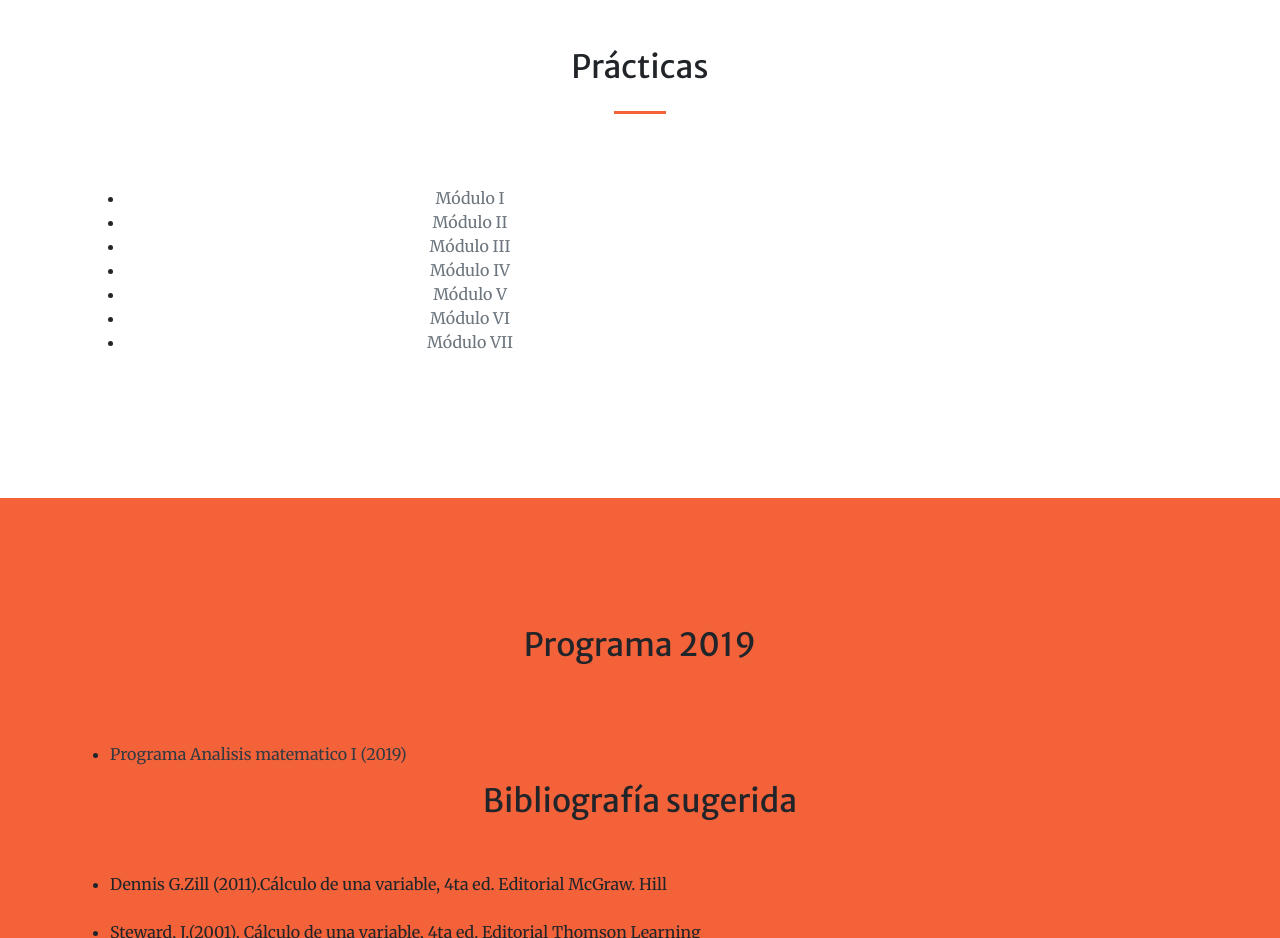
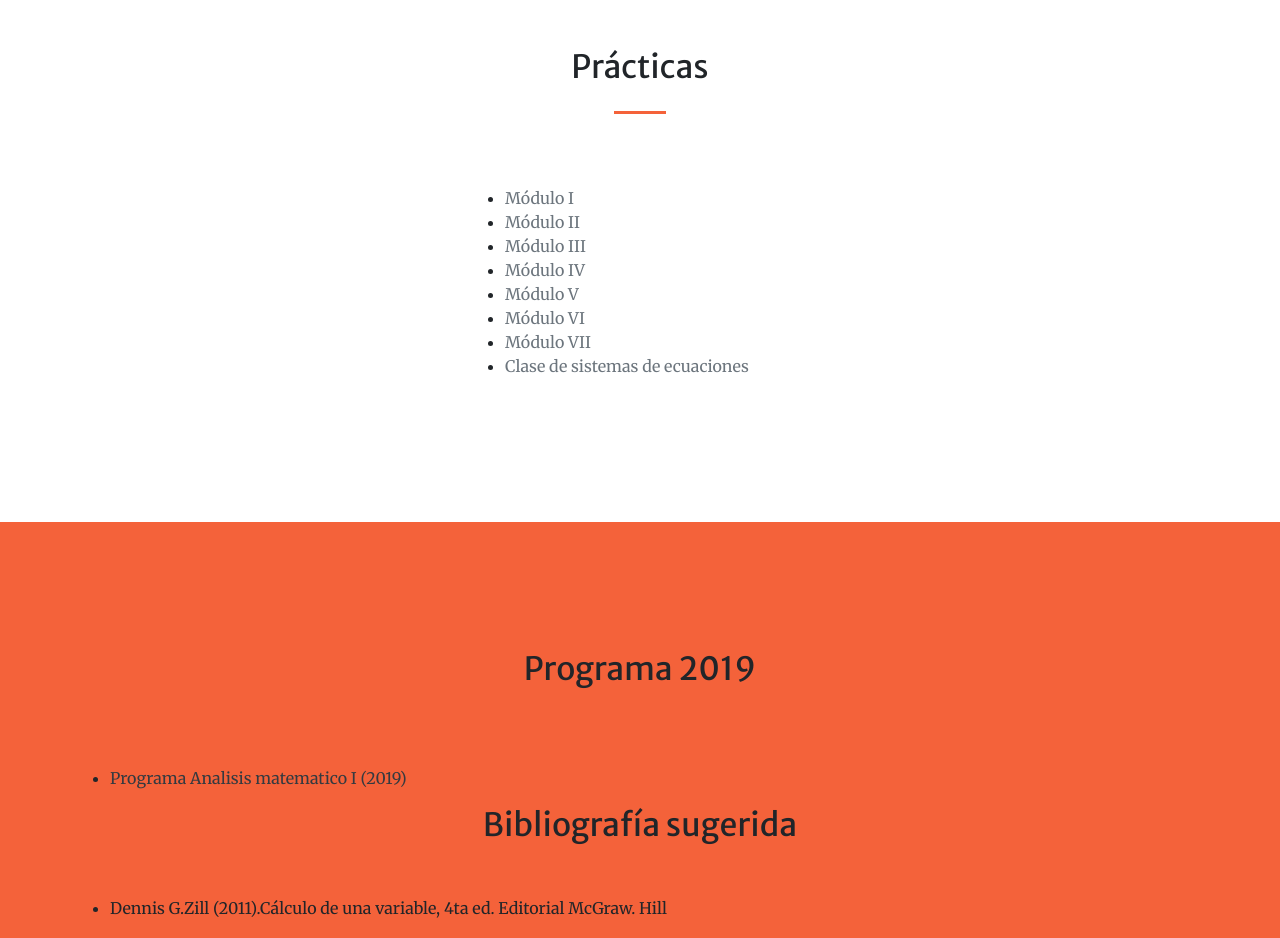
Before and after one commit to DavidJorrin/analisis_bio, a website with bundled scripts: page index.html in a window 1280 px wide. Shown: the part 1620-2558 px from the top of the page. Built offline with nearby package versions, Linux system fonts and the light colour scheme.

Commit message:
Agregamos clase de sistema de ecuaciones

```diff
--- a/index.html
+++ b/index.html
@@ -110,8 +110,9 @@
     <div class="container">
       <h2 class="text-center mt-0">Prácticas</h2>
       <hr class="divider my-4">
-      <div class="row">
-                <div class="col-lg-8 text-center mt-0">
+      <div class="row justify-content-md-center">
+                <div class="col-lg-4  mt-0">
+                <div id="intro" class="pull-right">
                   <p class="text-muted mb-5">
                   <ul>
                    <li><a class="text-muted mt-0" href="Descarga/Unidad_I.pdf" download="ModuloI">Módulo I</a> </li>
@@ -121,7 +122,9 @@
                    <li><a class="text-muted mt-0" href="Descarga/Unidad_V.pdf" download="ModuloV">Módulo V</a> </li>
                    <li><a class="text-muted mt-0" href="Descarga/Unidad_VI.pdf" download="ModuloVI">Módulo VI</a> </li>
                    <li><a class="text-muted mt-0" href="Descarga/Unidad_VII.pdf" download="ModuloVII">Módulo VII</a> </li>
+                   <li><a class="text-muted mt-0" href="Descarga/Clase_de_sistema_de_ecuaciones.pdf" download="sistemas de ecuacione">Clase de sistemas de ecuaciones</a> </li>
                  </ul> </p>
+                  </div>
                </div>
       </div>
     </div>
```
Also changed, not shown: 1 other file.
